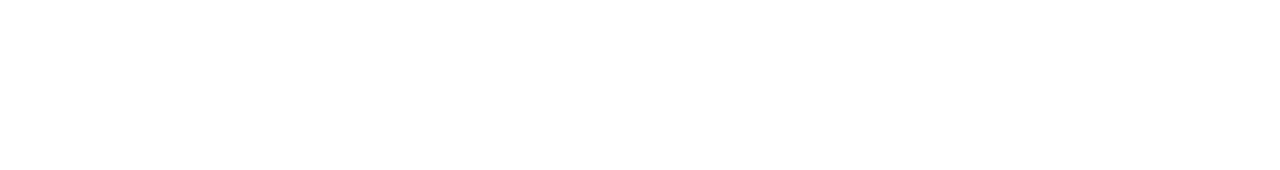
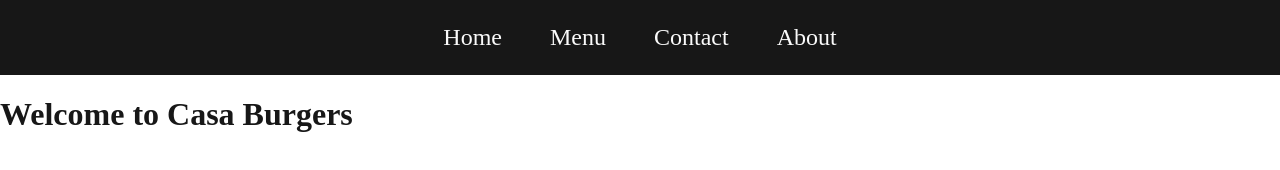
Before and after one commit to ashishthomaschempolil/restaurant-page, a website built with webpack: page dist/index.html in a window 1280 px wide. Built offline with nearby package versions, Linux system fonts and the light colour scheme.

Commit message:
fix: created home page

```diff
--- a/package.json
+++ b/package.json
@@ -21,6 +21,8 @@
   },
   "homepage": "https://github.com/ashishthomaschempolil/restaurant-page#readme",
   "devDependencies": {
+    "css-loader": "^6.7.3",
+    "style-loader": "^3.3.1",
     "webpack": "^5.75.0",
     "webpack-cli": "^5.0.1"
   }
--- /dev/null
+++ b/src/dom-utils.js
@@ -0,0 +1,38 @@
+class ElementManipulator {
+  constructor (id) {
+    if (document.getElementById(id)) {
+      this.element = document.getElementById(id)
+    } else {
+      this.element = document.createElement('div')
+      this.element.id = id
+    }
+  }
+
+  createAndAppendHTML (type = 'div', childText, childClass, childId) {
+    const child = document.createElement(type)
+    if (childClass) {
+      child.classList.add(childClass)
+    }
+    if (childId) {
+      child.id = childId
+    }
+    if (childText) {
+      child.textContent = childText
+    }
+    this.element.appendChild(child)
+  }
+
+  appendChild (element) {
+    this.element.appendChild(element)
+  }
+
+  get elementCurrent () {
+    return this.element
+  }
+
+  set elementCurrent (element) {
+    this.element = element
+  }
+}
+
+export default ElementManipulator
--- a/src/index.js
+++ b/src/index.js
@@ -0,0 +1,18 @@
+import ElementManipulator from './dom-utils.js'
+import './styles.css'
+
+const content = new ElementManipulator('content')
+const header = new ElementManipulator('header')
+header.createAndAppendHTML('div', 'Home', 'btn', 'home')
+header.createAndAppendHTML('div', 'Menu', 'btn', 'menu')
+header.createAndAppendHTML('div', 'Contact', 'btn', 'contact')
+header.createAndAppendHTML('div', 'About', 'btn', 'about')
+
+const main = new ElementManipulator('main')
+main.createAndAppendHTML('h1', 'Welcome to Casa Burgers')
+
+content.appendChild(header.elementCurrent)
+content.appendChild(main.elementCurrent)
+
+console.log(content.elementCurrent)
+console.log(content.elementCurrent.innerHTML)
--- /dev/null
+++ b/src/styles.css
@@ -0,0 +1,30 @@
+:root {
+    --black: #171717;
+    --white: #fafafa;
+}
+
+/* Path: src/styles.css */
+body {
+    margin: 0;
+    padding: 0;
+    height: 100vh;
+    width: 100vw;
+    color: var(--black); /* font color */
+}
+
+#header {
+    display: flex;
+    flex-wrap: wrap;
+    gap: 1rem;
+    justify-content: center;
+    align-items: center;
+    padding: 1rem;
+    background-color: var(--black);
+    color: var(--white);
+    font-size: 1.5rem;
+}
+
+.btn {
+    cursor: pointer;
+    padding: 0.5rem 1rem;
+}
--- a/webpack.config.js
+++ b/webpack.config.js
@@ -5,5 +5,13 @@ module.exports = {
   output: {
     filename: 'main.js',
     path: path.resolve(__dirname, 'dist')
+  },
+  module: {
+    rules: [
+      {
+        test: /\.css$/i,
+        use: ['style-loader', 'css-loader']
+      }
+    ]
   }
 }
```
Also changed, not shown: dist/index.html, dist/main.js (added), 2 other files.
